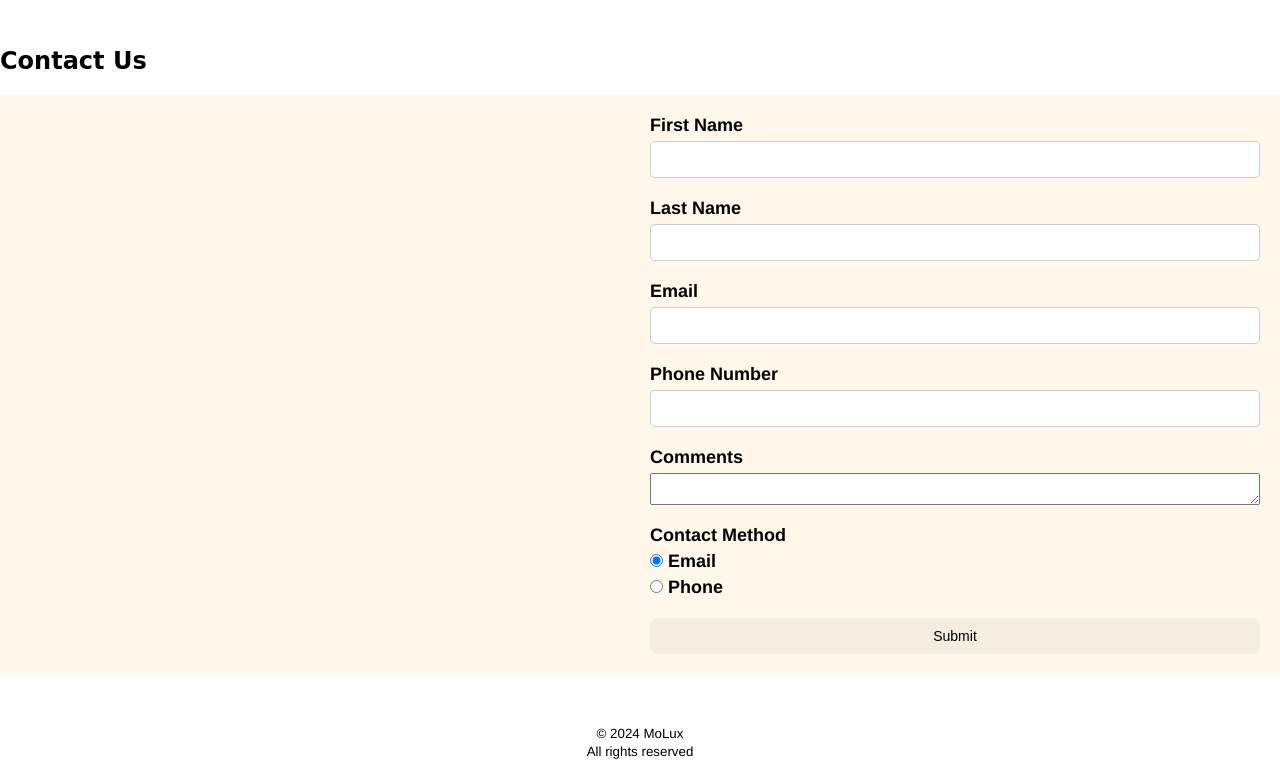
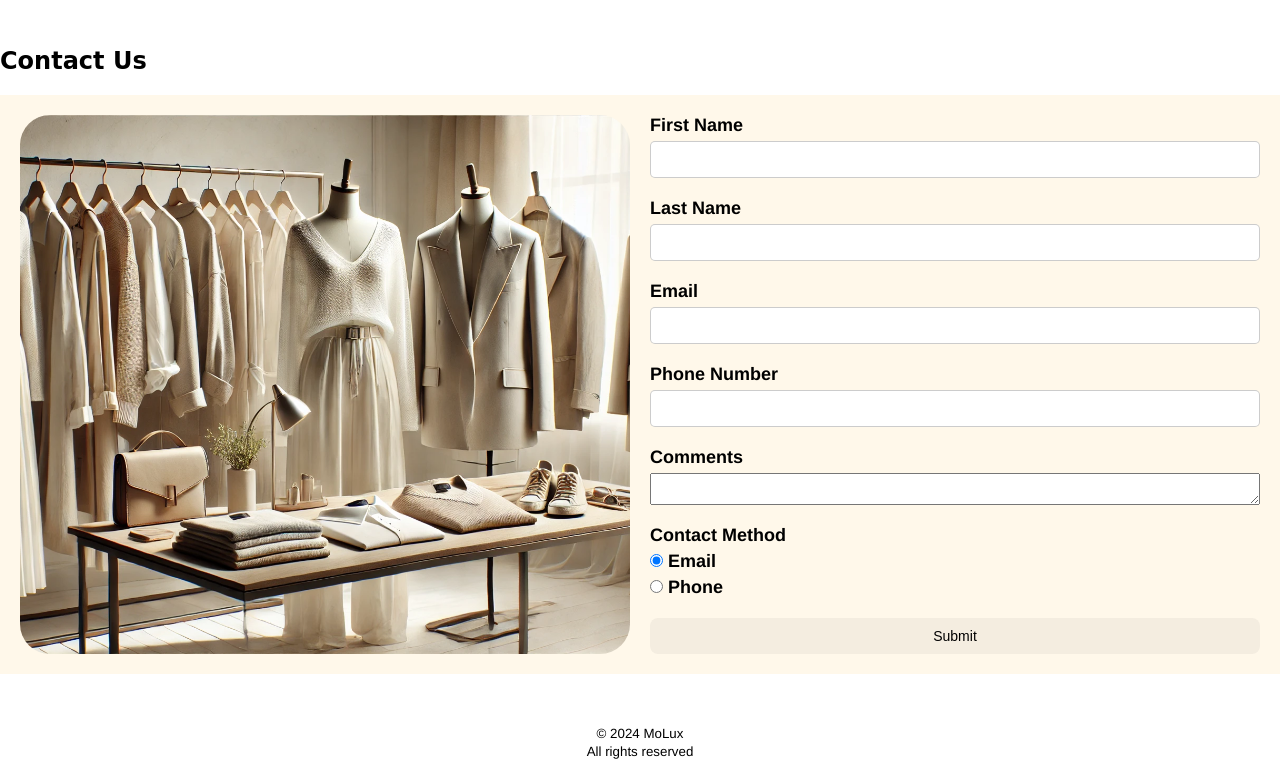
Before and after one commit to paulrichan/GIT417_final_project, a plain HTML site: page index.html in a window 1280 px wide. Shown: the part 2392-3172 px from the top of the page. Drawn offline with Linux system fonts and the light colour scheme; the site is published under a folder, as on GitHub Pages, so addresses that start at the root find nothing; a web font is replaced by a local one.

Commit message:
. in url

```diff
--- a/main.css
+++ b/main.css
@@ -341,7 +341,7 @@ img {
 }
 
 .contact-container .side {
-    background: url('/images/hero.webp') no-repeat center center;
+    background: url('./images/hero.webp') no-repeat center center;
     background-size: cover;
     border-radius: 30px;
 }
```
